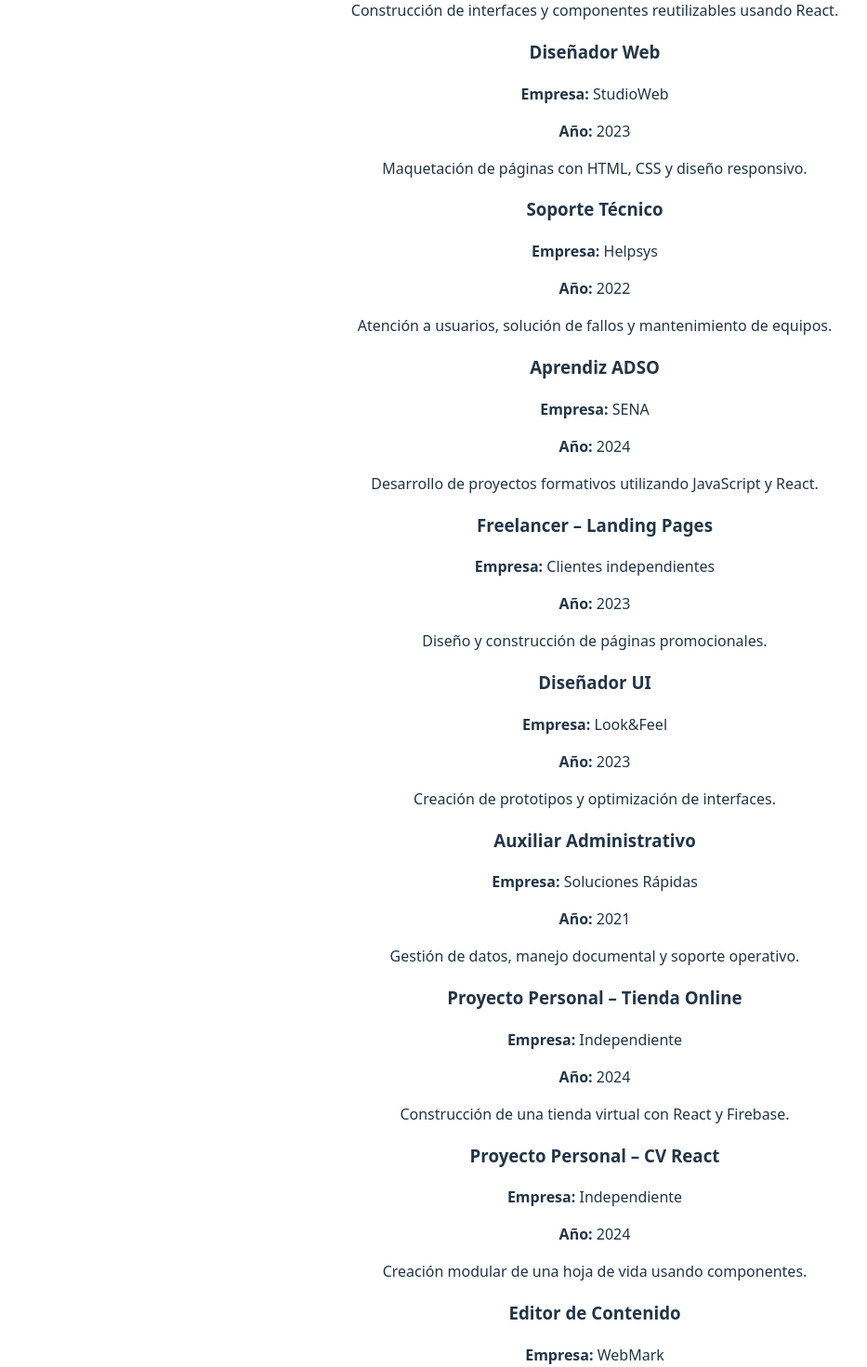
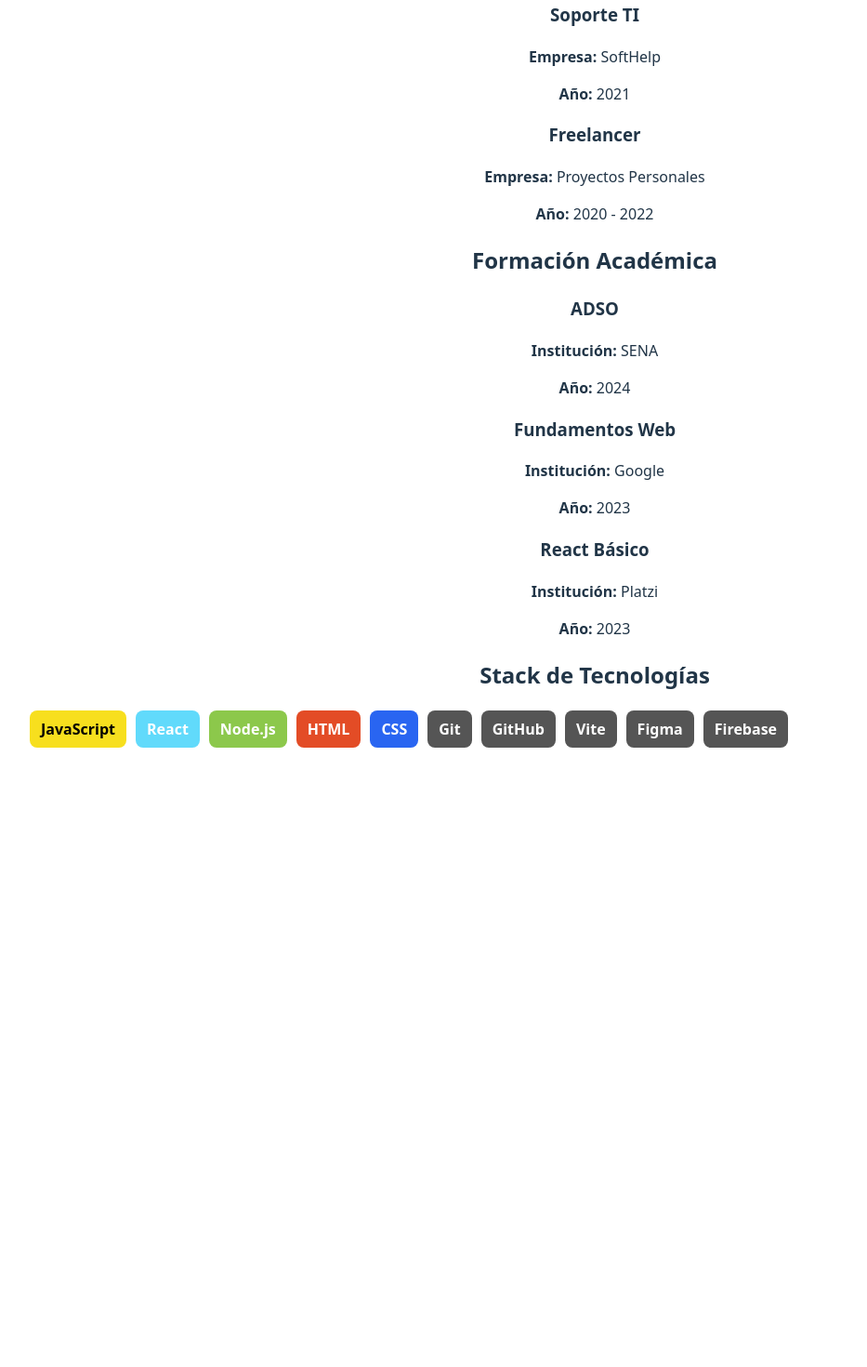
Before and after one commit to MAICOL-ESNEIDER-SAS/cv-react-maicol-posada, a React (Vite) app: page / in a window 1280 px wide. Shown: the part 700-2170 px from the top of the page at 93% size, without its empty margins (0-933 px from the left). After the commit the page ends 1536 px from the top, so only its background shows below. Built offline with nearby package versions, Linux system fonts and the light colour scheme.

Commit message:
feat: Experiencia mapeada desde arreglo en App.jsx

```diff
--- a/src/components/Experiencia.jsx
+++ b/src/components/Experiencia.jsx
@@ -1,76 +1,13 @@
-function Experiencia() {
-  const experiencias = [
-    {
-      cargo: "Desarrollador Front-End",
-      empresa: "TechNova",
-      año: "2024",
-      descripcion: "Construcción de interfaces y componentes reutilizables usando React."
-    },
-    {
-      cargo: "Diseñador Web",
-      empresa: "StudioWeb",
-      año: "2023",
-      descripcion: "Maquetación de páginas con HTML, CSS y diseño responsivo."
-    },
-    {
-      cargo: "Soporte Técnico",
-      empresa: "Helpsys",
-      año: "2022",
-      descripcion: "Atención a usuarios, solución de fallos y mantenimiento de equipos."
-    },
-    {
-      cargo: "Aprendiz ADSO",
-      empresa: "SENA",
-      año: "2024",
-      descripcion: "Desarrollo de proyectos formativos utilizando JavaScript y React."
-    },
-    {
-      cargo: "Freelancer – Landing Pages",
-      empresa: "Clientes independientes",
-      año: "2023",
-      descripcion: "Diseño y construcción de páginas promocionales."
-    },
-    {
-      cargo: "Diseñador UI",
-      empresa: "Look&Feel",
-      año: "2023",
-      descripcion: "Creación de prototipos y optimización de interfaces."
-    },
-    {
-      cargo: "Auxiliar Administrativo",
-      empresa: "Soluciones Rápidas",
-      año: "2021",
-      descripcion: "Gestión de datos, manejo documental y soporte operativo."
-    },
-    {
-      cargo: "Proyecto Personal – Tienda Online",
-      empresa: "Independiente",
-      año: "2024",
-      descripcion: "Construcción de una tienda virtual con React y Firebase."
-    },
-    {
-      cargo: "Proyecto Personal – CV React",
-      empresa: "Independiente",
-      año: "2024",
-      descripcion: "Creación modular de una hoja de vida usando componentes."
-    },
-    {
-      cargo: "Editor de Contenido",
-      empresa: "WebMark",
-      año: "2022",
-      descripcion: "Redacción de contenido digital y gestión en plataformas."
-    }
-  ];
-
+function Experiencia({ lista }) {
   return (
     <section>
       <h2>Experiencia Laboral / Proyectos</h2>
 
-      {experiencias.map((exp, index) => (
+      {lista.map((exp, index) => (
         <div key={index}>
           <h3>{exp.cargo}</h3>
           <p><strong>Empresa:</strong> {exp.empresa}</p>
-          <p><strong>Año:</strong> {exp.año}</p>
+          <p><strong>Año:</strong> {exp.periodo || exp.año}</p>
           <p>{exp.descripcion}</p>
         </div>
       ))}
```
